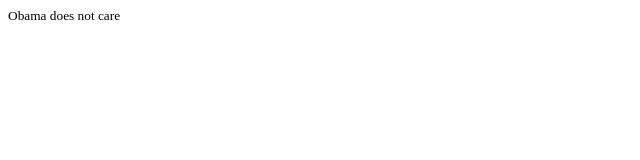
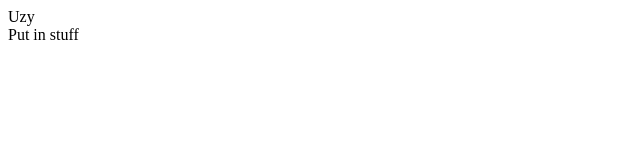
Before and after one commit to busa8908/uzys-personal, a plain HTML site: page index.html in a window 1280 px wide. Shown: the whole page, without its empty margins (0-640 px from the left). Drawn offline with Linux system fonts and the light colour scheme.

Commit message:
Testing commit

```diff
--- a/index.html
+++ b/index.html
@@ -1,5 +1,6 @@
 <html>
+  <header>Uzy</header>
   <body>
-    <small> Obama does not care </small>
+    Put in stuff
   </body>
   </html>
```
